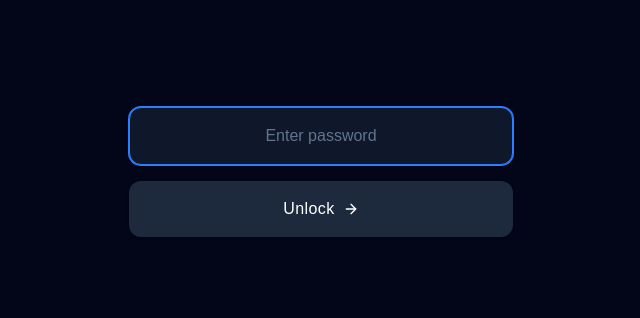
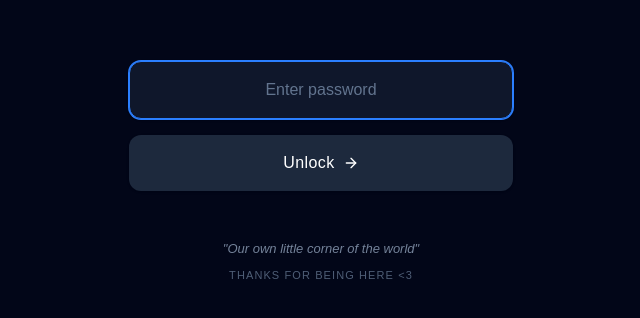
Before and after one commit to Saneajayy/mockweb, a Next.js app: page /login in a window 1280 px wide. Shown: the part 228-546 px from the top of the page, without its empty margins (319-959 px from the left). Built offline with nearby package versions, Linux system fonts and the light colour scheme; a web font is replaced by a local one.

Commit message:
style: add cute text to login page

```diff
--- a/src/app/login/page.tsx
+++ b/src/app/login/page.tsx
@@ -77,6 +77,11 @@ export default function LoginPage() {
             {!loading && <ArrowRight className="w-4 h-4" />}
           </button>
         </form>
+
+        <div className="mt-12 text-center flex flex-col items-center space-y-2 opacity-80 animate-in fade-in zoom-in duration-1000 delay-300 fill-mode-both">
+          <p className="text-[13px] text-slate-400 italic font-light">"Our own little corner of the world"</p>
+          <p className="text-[11px] text-slate-500 font-medium tracking-widest uppercase">Thanks for being here &lt;3</p>
+        </div>
       </div>
     </main>
   );
```
